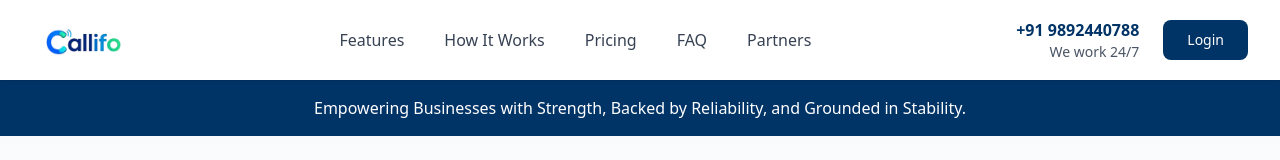
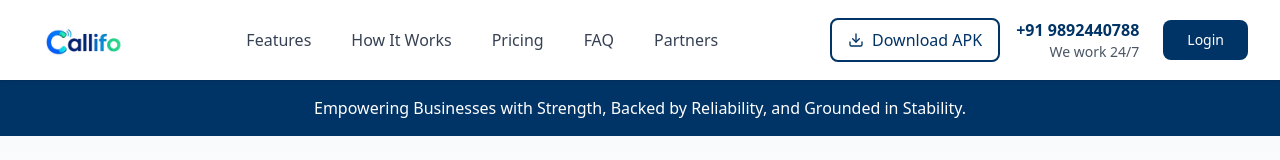
Before and after one commit to MrunmayeeCom/Callifo, a React (Vite) app in the folder Callifo-main/: page / in a window 1280 px wide. Shown: the top 160 px of the page. Built offline with nearby package versions, Linux system fonts and the light colour scheme; no server answers.

Commit message:
site logo

```diff
--- a/Callifo-main/index.html
+++ b/Callifo-main/index.html
@@ -3,6 +3,7 @@
   <html lang="en">
     <head>
       <meta charset="UTF-8" />
+      <link rel="icon" type="image/x-icon" href="/favicon.ico" />
       <meta name="viewport" content="width=device-width, initial-scale=1.0" />
       <title>Call Management System Website</title>
     </head>
--- a/Callifo-main/src/components/Navbar.tsx
+++ b/Callifo-main/src/components/Navbar.tsx
@@ -106,6 +106,12 @@ export function Navbar({
     onNavigateToPartners();
   };
 
+  const handleDownloadAPK = () => {
+    const apkUrl = "https://intranet.rajlaxmiworld.com/jj";
+    window.open(apkUrl, "_blank");
+    setMobileMenuOpen(false);
+  };
+
   const handleCtaClick = () => {
     if (!isLoggedIn) {
       onSignInClick();
@@ -177,10 +183,23 @@ export function Navbar({
 
           {/* CTA Buttons */}
           <div className="hidden md:flex items-center gap-4">
+
+            {/* Download APK Button */}
+            <button
+              onClick={handleDownloadAPK}
+              className="border-2 border-[#003366] text-[#003366] hover:bg-[#003366] hover:text-white px-4 py-2 rounded-md font-medium transition-colors flex items-center gap-2"
+            >
+              <Download className="h-4 w-4" />
+              Download APK
+            </button>
+
             <div className="text-right mr-2">
               <div className="text-[#003366] font-semibold">+91 9892440788</div>
               <div className="text-gray-600 text-sm">We work 24/7</div>
             </div>
+
+
+            {/* Login Button */}
             <button
               onClick={handleCtaClick}
               className="px-6 py-2.5 bg-[#003366] text-white rounded-md hover:bg-[#004080] transition-all duration-300 text-sm font-medium flex items-center"
@@ -235,6 +254,16 @@ export function Navbar({
               </button>
 
               <div className="flex flex-col gap-3 pt-4 border-t border-gray-200">
+                {/* Mobile Download APK Button */}
+                <button
+                  onClick={handleDownloadAPK}
+                  className="w-full px-4 py-2.5 border-2 border-[#003366] text-[#003366] hover:bg-[#003366] hover:text-white rounded-md transition-colors text-center flex items-center justify-center gap-2"
+                >
+                  <Download className="h-4 w-4" />
+                  Download APK
+                </button>
+
+                {/* Mobile Login Button */}
                 <button
                   onClick={handleCtaClick}
                   className="w-full px-4 py-2.5 bg-[#003366] text-white rounded-md transition-colors text-center flex items-center justify-center"
```
Also changed, not shown: 1 other file (tests, documents, lock files or other folders).
